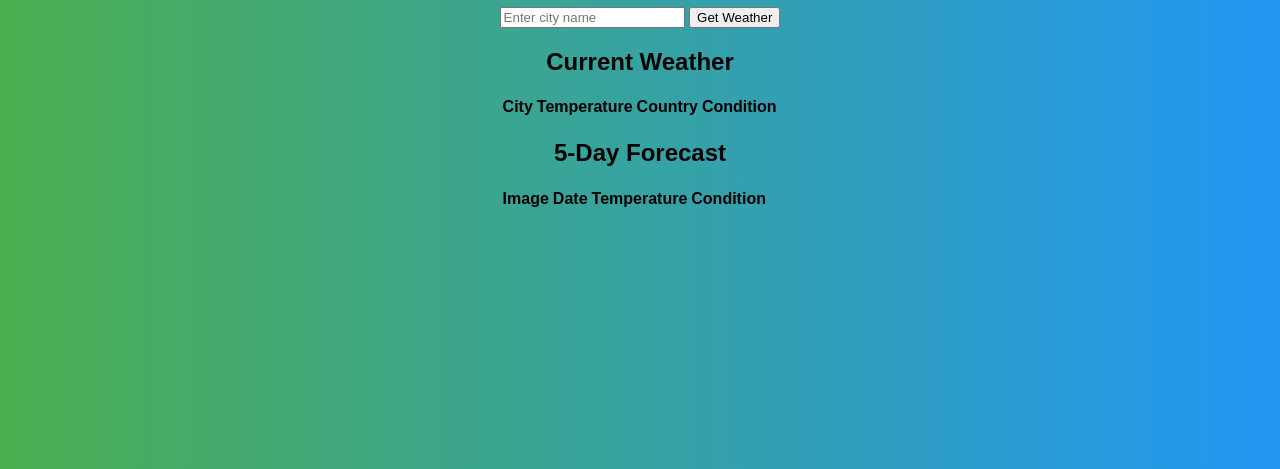
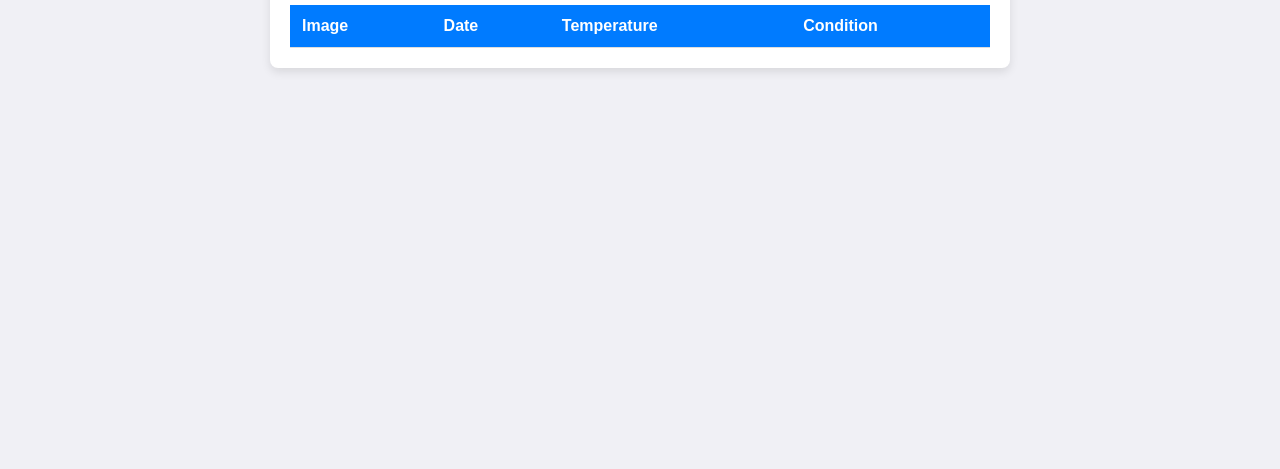
Before and after one commit to viraj141205/Weather-Information-App, a plain HTML site: page index.html in a window 1280 px wide. Shown: the part 331-800 px from the top of the page. Drawn offline with Linux system fonts and the light colour scheme.

Commit message:
style2.css

```diff
--- a/style2.css
+++ b/style2.css
@@ -1,88 +1,61 @@
 body {
-    margin: 0;
-    font-family: 'Montserrat', sans-serif;
-    display: flex;
-    justify-content: center;
-    align-items: center;
-    height: 100vh;
-    background: linear-gradient(to right, #4CAF50, #2196F3);
+    font-family: Arial, sans-serif;
+    background-color: #f0f0f5;
 }
 
 .container {
-    text-align: center;
+    width: 100%;
+    max-width: 700px;
+    margin: 20px auto;
+    background-color: #fff;
+    padding: 20px;
+    border-radius: 8px;
+    box-shadow: 0 4px 10px rgba(0, 0, 0, 0.1);
 }
 
-.weather-card {
-    background-color: rgba(255, 255, 255, 0.95);
-    border-radius: 20px;
-    padding: 20px;
-    box-shadow: 0 0 30px rgba(0, 0, 0, 0.1);
-    transition: transform 0.3s ease-in-out;
-    width: 450px;
+h1, h2 {
+    color: #333;
 }
 
-.weather-card:hover {
-    transform: scale(1.05);
+input[type="text"] {
+    padding: 10px;
+    width: 70%;
+    margin-right: 10px;
+    border: 1px solid #ccc;
+    border-radius: 4px;
 }
 
-#city-input {
-    padding: 15px;
-    margin: 10px 0;
-    width: 70%;
-    border: 1px solid #ccc;
-    border-radius: 5px;
-    font-size: 16px;
+button {
+    padding: 10px;
+    background-color: #007bff;
+    color: white;
+    border: none;
+    cursor: pointer;
+    border-radius: 4px;
 }
 
-#city-input:focus {
-    outline: none;
-    border-color: #2196F3;
+.styled-table {
+    width: 100%;
+    border-collapse: collapse;
+    margin-top: 20px;
 }
 
-#city-input::placeholder {
-    color: #aaa;
+.styled-table th, .styled-table td {
+    padding: 12px;
+    text-align: left;
+    border-bottom: 1px solid #ddd;
 }
 
-#city-input-btn {
-    padding: 10px;
-    background-color: #2196F3;
-    color: #fff;
-    border: none;
-    border-radius: 5px;
-    font-size: 16px;
-    cursor: pointer;
+.styled-table th {
+    background-color: #007bff;
+    color: white;
 }
 
-#city-input-btn:hover {
-    background-color: #1565C0;
+.styled-table tr:hover {
+    background-color: #f1f1f1;
 }
-
-#weather-info {
-    display: none;
+.forcast-image{
+    width: 60px;
+    height: 60px;
+    border-radius: 999px;
 }
-
-#weather-icon {
-    width: 100px;
-    height: 100px;
-}
-
-#temperature {
-    font-size: 24px;
-    font-weight: bold;
-    margin: 8px 0;
-}
-
-#description {
-    font-size: 18px;
-    margin-bottom: 10px;
-}
-
-#wind-speed {
-    font-size: 16px;
-    color: rgb(255, 0, 0);
-}
-
-#date {
-    font-size: 14px;
-    color: rgb(255, 0, 0);
-}
```
